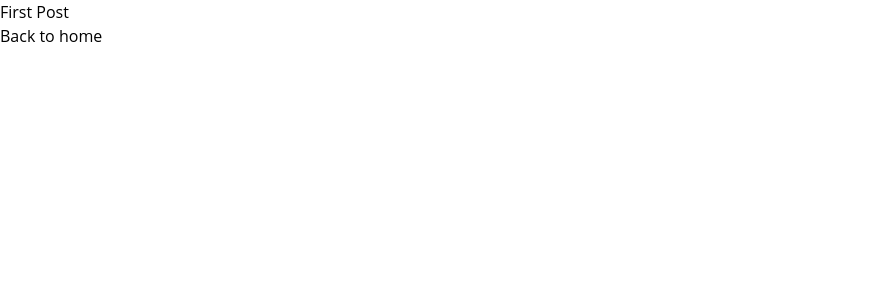
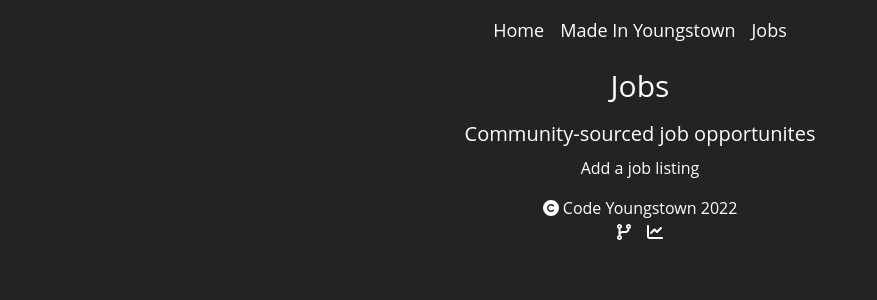
Before and after one commit to codeyoungstown/next-codeyoungstown.com, a Next.js app: page /jobs in a window 1280 px wide. Shown: the top 300 px of the page, without its empty margins (0-877 px from the left). Built offline with nearby package versions, Linux system fonts and the light colour scheme.

Commit message:
added basic layout to all other pages

```diff
--- a/pages/jobs-board-form.tsx
+++ /dev/null
@@ -1,23 +0,0 @@
-// - referring person
-// - job title
-// - company name
-// - location (remote?)
-// - salary range (optional)
-// - job listing and/or contact person
-
-import Link from "next/link";
-
-export default function FirstPost() {
-  return (
-    <>
-      <h1>First Post</h1>
-      <h2>
-        <Link href="/">
-          <a>Back to home</a>
-        </Link>
-      </h2>
-    </>
-  );
-}
-
-// Card design for each company with consulting badge
--- /dev/null
+++ b/pages/jobs-form.tsx
@@ -0,0 +1,24 @@
+import Layout from "../components/Layout";
+
+export default function JobsForm() {
+  return (
+    <Layout>
+      <h1 className="text-3xl p-2">
+        Add a listing to be featured on the Jobs Board
+      </h1>
+
+      <form>
+        {/*
+      // - referring person
+      // - job title
+      // - company name
+      // - location (remote?)
+      // - salary range (optional)
+      // - job listing and/or contact person
+      */}
+      </form>
+    </Layout>
+  );
+}
+
+// Card design for each company with consulting badge
--- a/pages/jobs.tsx
+++ b/pages/jobs.tsx
@@ -1,18 +1,17 @@
 // Card design for each job listing with job description, contact person, salary range (optional), location (remote?), listing link
 
 import Link from "next/link";
+import Layout from "../components/Layout";
+import Companies from "../components/Companies";
 
-export default function FirstPost() {
+export default function Jobs() {
   return (
-    <>
-      <h1>First Post</h1>
-      <h2>
-        <Link href="/">
-          <a>Back to home</a>
-        </Link>
-      </h2>
-    </>
+    <Layout>
+      <h1 className="text-3xl p-2">Jobs</h1>
+      <h2 className="text-xl p-2">Community-sourced job opportunites</h2>
+      <Link href="/jobs-form">
+        <a>Add a job listing</a>
+      </Link>
+    </Layout>
   );
 }
-
-// Card design for each company with consulting badge
--- a/pages/made-in-youngstown.tsx
+++ b/pages/made-in-youngstown.tsx
@@ -11,5 +11,3 @@ export default function MadeInYoungstown() {
     </Layout>
   );
 }
-
-// Card design for each company with consulting badge
```
